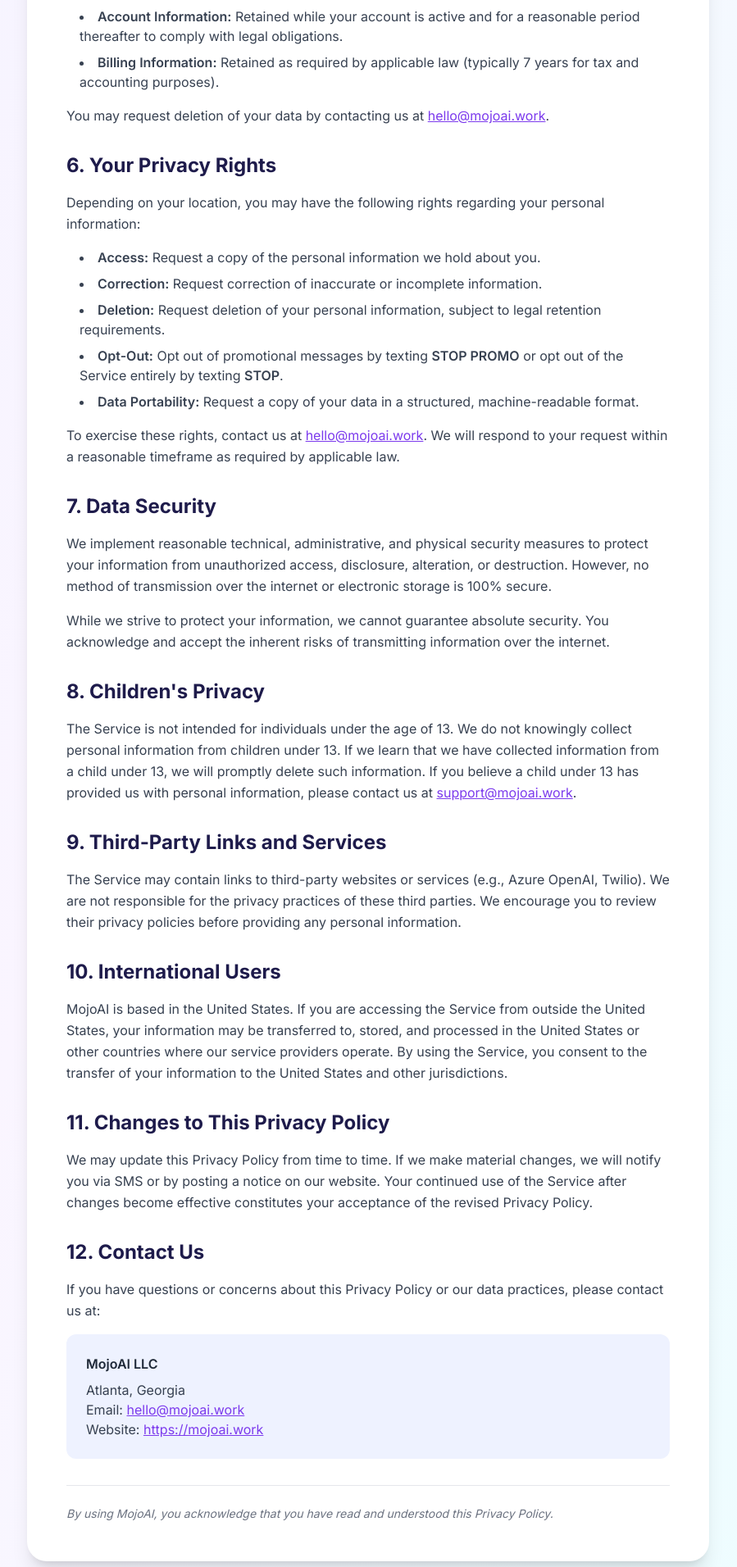
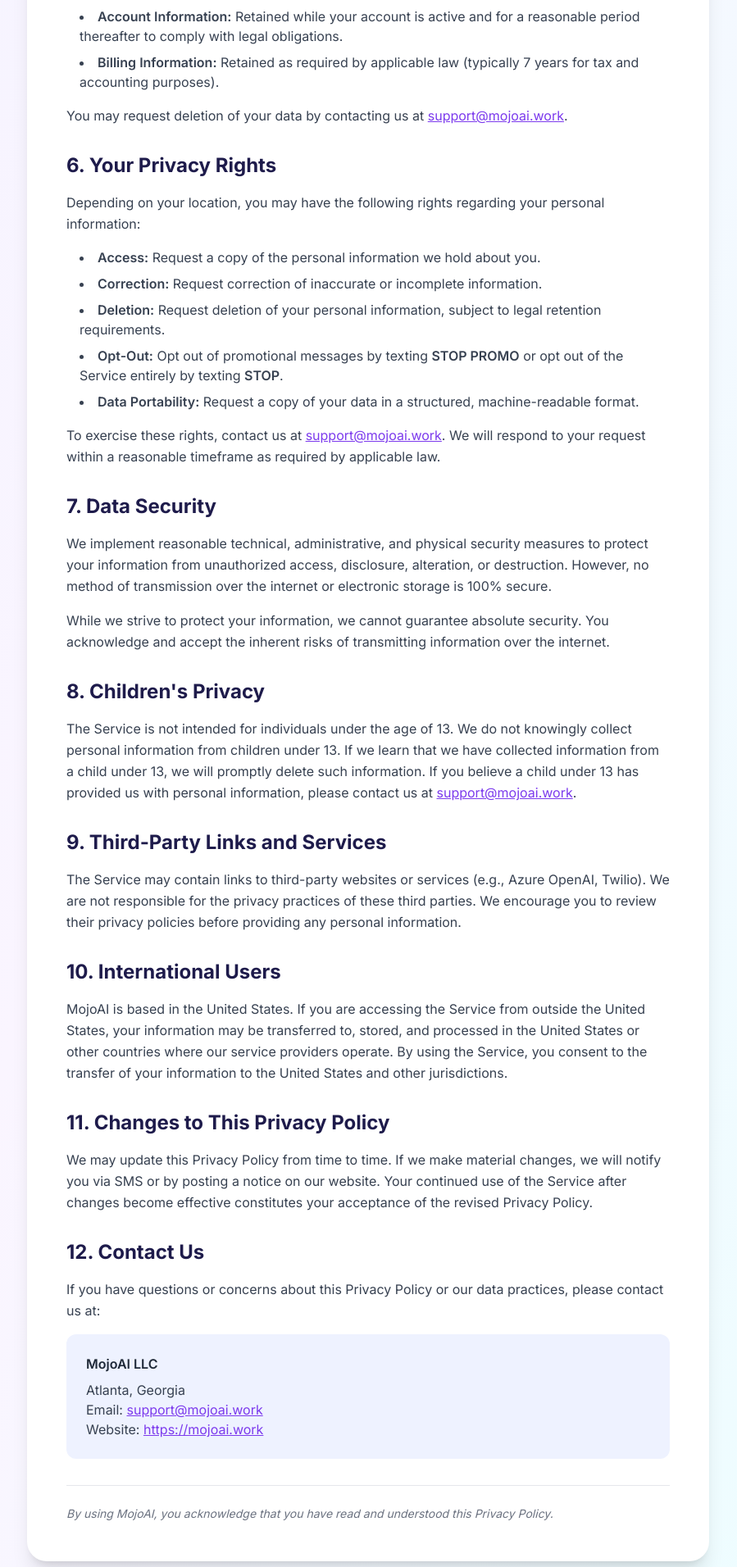
Before and after one commit to Coastin425/MojoAIWebsite, a Next.js app: page /privacy in a window 1280 px wide. Shown: the part 2708-4620 px from the top of the page at 82% size, without its empty margins (191-1090 px from the left). Built offline with nearby package versions, Linux system fonts and the light colour scheme.

Commit message:
chore: update all privacy policy emails to support@mojoai.work

```diff
--- a/app/privacy/page.tsx
+++ b/app/privacy/page.tsx
@@ -138,7 +138,7 @@ export default function PrivacyPage() {
               <li><span className="font-semibold">Billing Information:</span> Retained as required by applicable law (typically 7 years for tax and accounting purposes).</li>
             </ul>
             <p className="text-gray-700 leading-relaxed mt-4">
-              You may request deletion of your data by contacting us at <a href="mailto:hello@mojoai.work" className="text-mojo-violet hover:text-cyan-600 underline">hello@mojoai.work</a>.
+              You may request deletion of your data by contacting us at <a href="mailto:support@mojoai.work" className="text-mojo-violet hover:text-cyan-600 underline">support@mojoai.work</a>.
             </p>
           </section>
 
@@ -156,7 +156,7 @@ export default function PrivacyPage() {
               <li><span className="font-semibold">Data Portability:</span> Request a copy of your data in a structured, machine-readable format.</li>
             </ul>
             <p className="text-gray-700 leading-relaxed mt-4">
-              To exercise these rights, contact us at <a href="mailto:hello@mojoai.work" className="text-mojo-violet hover:text-cyan-600 underline">hello@mojoai.work</a>. We will respond to your request within a reasonable timeframe as required by applicable law.
+              To exercise these rights, contact us at <a href="mailto:support@mojoai.work" className="text-mojo-violet hover:text-cyan-600 underline">support@mojoai.work</a>. We will respond to your request within a reasonable timeframe as required by applicable law.
             </p>
           </section>
 
@@ -213,7 +213,7 @@ export default function PrivacyPage() {
               <p className="text-gray-800 font-semibold mb-2">MojoAI LLC</p>
               <p className="text-gray-700">Atlanta, Georgia</p>
               <p className="text-gray-700">
-                Email: <a href="mailto:hello@mojoai.work" className="text-mojo-violet hover:text-cyan-600 underline">hello@mojoai.work</a>
+                Email: <a href="mailto:support@mojoai.work" className="text-mojo-violet hover:text-cyan-600 underline">support@mojoai.work</a>
               </p>
               <p className="text-gray-700">
                 Website: <a href="https://mojoai.work" className="text-mojo-violet hover:text-cyan-600 underline">https://mojoai.work</a>
```
